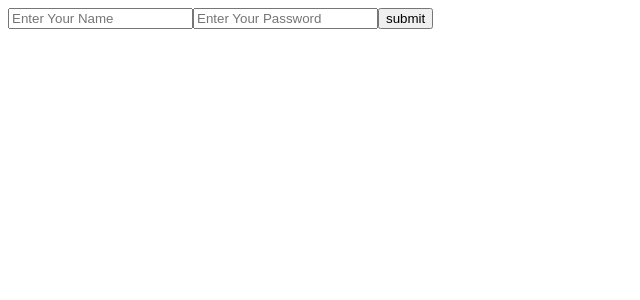
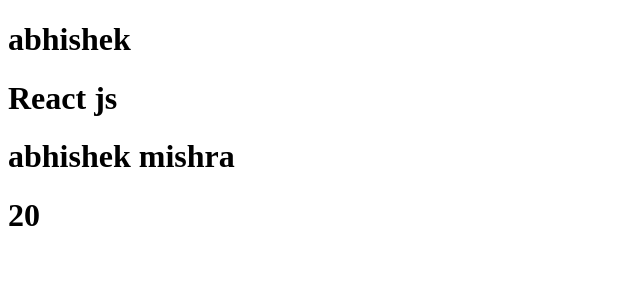
Before and after one commit to Abhimishra2424/React-tutorial, a React (Create React App) app: page / in a window 1280 px wide. Shown: the top 300 px of the page, without its empty margins (0-640 px from the left). Built offline with nearby package versions, Linux system fonts and the light colour scheme.

Commit message:
ES6 Modules Import Export in React JS

```diff
--- a/src/App.js
+++ b/src/App.js
@@ -1,36 +1,15 @@
-import React, { useState } from "react";
+const myname = "abhishek";
+const favpro = "React js";
 
-function App() {
-  const [name, setname] = useState("");
-  const [password, setpassword] = useState("");
-
-  return (
-    <div>
-      <input
-        type="name"
-        value={name}
-        placeholder="Enter Your Name"
-        onChange={updatetextfield}
-      ></input>
-      <input
-        type="password"
-        value={password}
-        placeholder="Enter Your Password"
-        onChange={updatepasswordfield}
-      ></input>
-      <button onClick={submitForm}>submit</button>
-    </div>
-  );
-  function submitForm() {
-    console.log(name, password);
-  }
-
-  function updatetextfield(event) {
-    setname(event.target.value);
-  }
-  function updatepasswordfield(event) {
-    setpassword(event.target.value);
-  }
+function myLast() {
+  let names = "abhishek mishra";
+  return names;
+}
+function myage() {
+  let age = "20";
+  return age;
 }
 
-export default App;
+export default myname;
+
+export { favpro, myLast , myage};
--- a/src/index.js
+++ b/src/index.js
@@ -1,13 +1,15 @@
 import React from "react";
 import ReactDOM from "react-dom";
-import App from "./App";
+import * as ques  from "./App";
 
 
 
 ReactDOM.render(
-  <React.StrictMode>
-    <App />
-
-  </React.StrictMode>,
+  <>
+    <h1>{ques.default}</h1>
+    <h1>{ques.favpro}</h1>
+    <h1>{ques.myLast()}</h1>
+    <h1>{ques.myage()}</h1>
+  </>,
   document.getElementById("root")
 );
```
Also changed, not shown: src/App.css (added).
